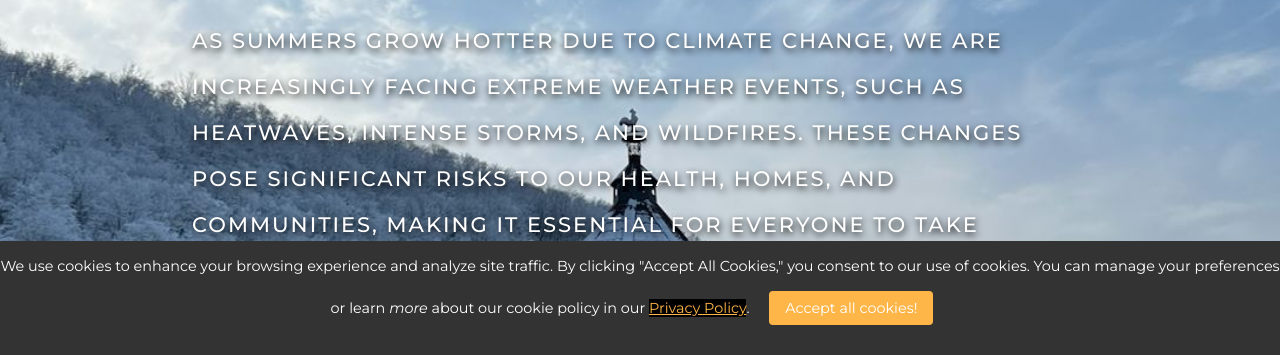
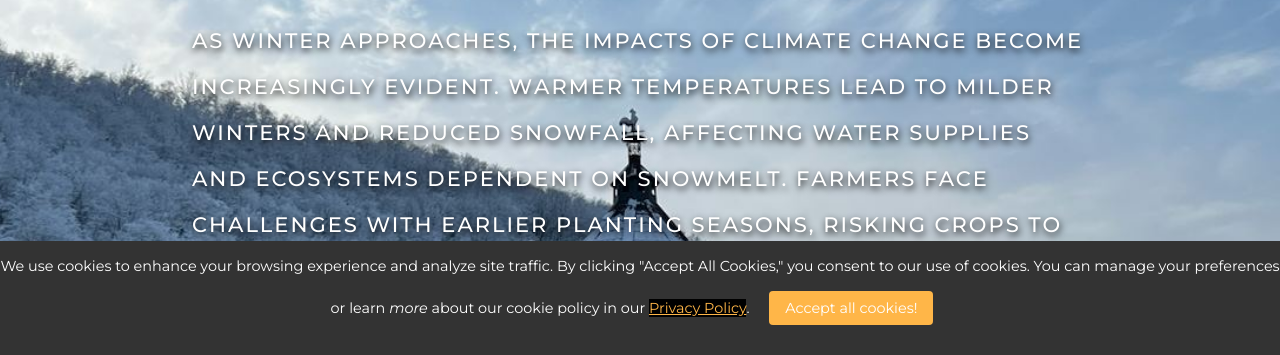
Before and after one commit to SpicyCarry/WebMarkUp-Assignments-Term1, a plain HTML site: page Winter.html in a window 1280 px wide. Shown: the part 443-798 px from the top of the page. Drawn offline with Linux system fonts and the light colour scheme.

Commit message:
some changes

```diff
--- a/Winter.html
+++ b/Winter.html
@@ -15,7 +15,7 @@
     <link rel="stylesheet" href="style/style.css" type="text/css">
     <link rel="preconnect" href="https://fonts.googleapis.com">
     <link rel="preconnect" href="https://fonts.gstatic.com" crossorigin>
-    <link rel="icon" type="image/x-icon" href="/images/favicon.png">
+    <link rel="icon" type="image/x-icon" href="images/favicon.png">
     <link
       href="https://fonts.googleapis.com/css2?family=Montserrat:wght@100;400;500;900&display=swap"
       rel="stylesheet"
@@ -54,11 +54,9 @@
       <section class="main_section_header">
         <h2 class="climateChange">Winter</h2>
         <p class="the_effects">
-          As summers grow hotter due to climate change, we are increasingly
-          facing extreme weather events, such as heatwaves, intense storms, and
-          wildfires. These changes pose significant risks to our health, homes,
-          and communities, making it essential for everyone to take proactive
-          steps.
+          As winter approaches, the impacts of climate change become increasingly evident.
+          Warmer temperatures lead to milder winters and reduced snowfall, affecting water supplies and ecosystems dependent on snowmelt.
+          Farmers face challenges with earlier planting seasons, risking crops to unexpected frost and pest populations thriving in fluctuating temperatures.
         </p>
       </section>
 
```
Also changed, not shown: Autumn.html (+2 -2 lines), Contact.html (+1 -1 lines), Spring.html (+1 -1 lines), Summer.html (+1 -1 lines), index.html (+1 -1 lines).
